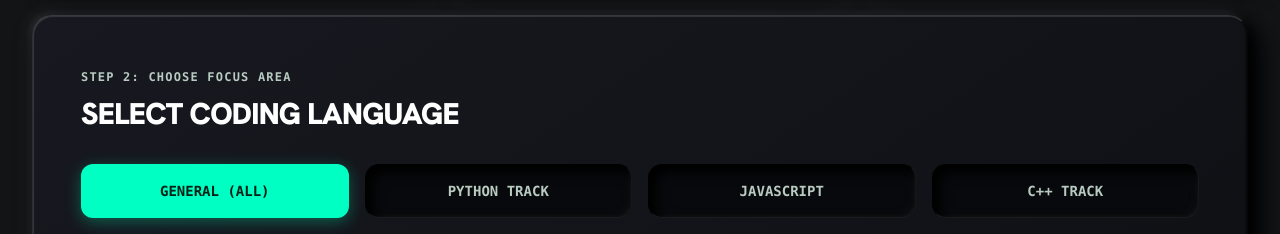
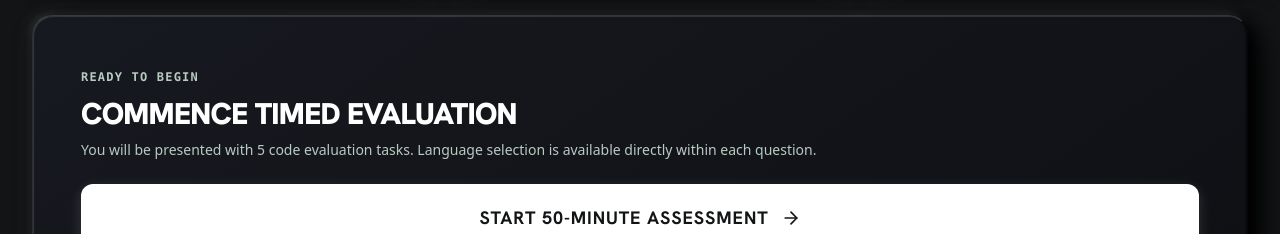
Before and after one commit to mridul3975/EvalCode, a Next.js app: page /assessment in a window 1280 px wide. Shown: the part 566-800 px from the top of the page. Built offline with nearby package versions, Linux system fonts and the light colour scheme; no server answers.

Commit message:
feat: add assessment onboarding page for timed mock tests

```diff
--- a/app/assessment/page.tsx
+++ b/app/assessment/page.tsx
@@ -1,6 +1,6 @@
 "use client";
 
-import React, { useState } from "react";
+import React from "react";
 import { useRouter } from "next/navigation";
 import Link from "next/link";
 import { SEED_QUESTIONS } from "@/data/seed-questions";
@@ -8,29 +8,16 @@ import { saveActiveAssessmentSession, getActiveAssessmentSession } from "@/lib/s
 import { AssessmentSession } from "@/types/submission";
 import {
   Timer,
-  ShieldAlert,
-  CheckCircle2,
-  AlertOctagon,
   ArrowRight,
-  Flame,
   Layers,
   Sparkles,
-  Zap,
 } from "lucide-react";
-import { cn } from "@/lib/utils";
 
 export default function AssessmentOnboardingPage() {
   const router = useRouter();
-  const [selectedTrack, setSelectedTrack] = useState<"general" | "python" | "javascript" | "cpp">("general");
 
   const handleStartAssessment = () => {
-    let eligible = SEED_QUESTIONS;
-    if (selectedTrack !== "general") {
-      const matchTrack = SEED_QUESTIONS.filter((q) => q.language === selectedTrack);
-      if (matchTrack.length >= 3) eligible = matchTrack;
-    }
-
-    const questionIds = eligible.slice(0, 5).map((q) => q.id);
+    const questionIds = SEED_QUESTIONS.slice(0, 5).map((q) => q.id);
 
     const newSession: AssessmentSession = {
       id: `session_${Date.now()}`,
@@ -129,41 +116,18 @@ export default function AssessmentOnboardingPage() {
           </div>
         </div>
 
-        {/* Track Selection & Launch Pod */}
-        <div className="obsidian-card p-8 sm:p-12 space-y-8">
+        {/* Launch Pod */}
+        <div className="obsidian-card p-8 sm:p-12 space-y-6">
           <div className="space-y-2">
             <span className="text-xs font-mono font-bold text-[#b9cbc1] uppercase tracking-widest">
-              STEP 2: CHOOSE FOCUS AREA
+              READY TO BEGIN
             </span>
             <h2 className="text-2xl sm:text-3xl font-black text-white uppercase tracking-tight">
-              SELECT CODING LANGUAGE
+              COMMENCE TIMED EVALUATION
             </h2>
-          </div>
-
-          <div className="grid grid-cols-2 sm:grid-cols-4 gap-4 font-mono">
-            {[
-              { key: "general", label: "GENERAL (ALL)" },
-              { key: "python", label: "PYTHON TRACK" },
-              { key: "javascript", label: "JAVASCRIPT" },
-              { key: "cpp", label: "C++ TRACK" },
-            ].map((track) => {
-              const isActive = selectedTrack === track.key;
-              return (
-                <button
-                  key={track.key}
-                  type="button"
-                  onClick={() => setSelectedTrack(track.key as any)}
-                  className={cn(
-                    "p-4 rounded-xl font-bold uppercase text-xs sm:text-sm transition-all cursor-pointer",
-                    isActive
-                      ? "bg-[#00ffc2] text-[#002116] shadow-[0_4px_16px_rgba(0,255,194,0.3)] font-black"
-                      : "obsidian-inset text-[#b9cbc1] hover:text-white hover:border-[rgba(255,255,255,0.1)]"
-                  )}
-                >
-                  {track.label}
-                </button>
-              );
-            })}
+            <p className="text-xs sm:text-sm text-[#b9cbc1] font-sans">
+              You will be presented with 5 code evaluation tasks. Language selection is available directly within each question.
+            </p>
           </div>
 
           <button
```
